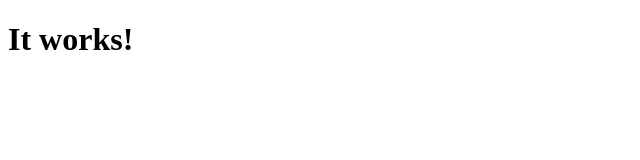
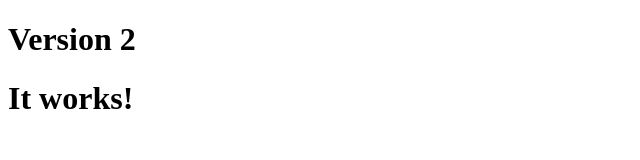
Before and after one commit to walkerguy56604/starter-function, a website: page index.html in a window 1280 px wide. Shown: the whole page, without its empty margins (0-640 px from the left). Drawn offline with Linux system fonts and the light colour scheme.

Commit message:
Update index.html

```diff
--- a/index.html
+++ b/index.html
@@ -1,4 +1,5 @@
 <!DOCTYPE html>
+<h1>Version 2</h1>
 <html>
   <head>
     <title>Cloudflare Pages Test</title>
```
